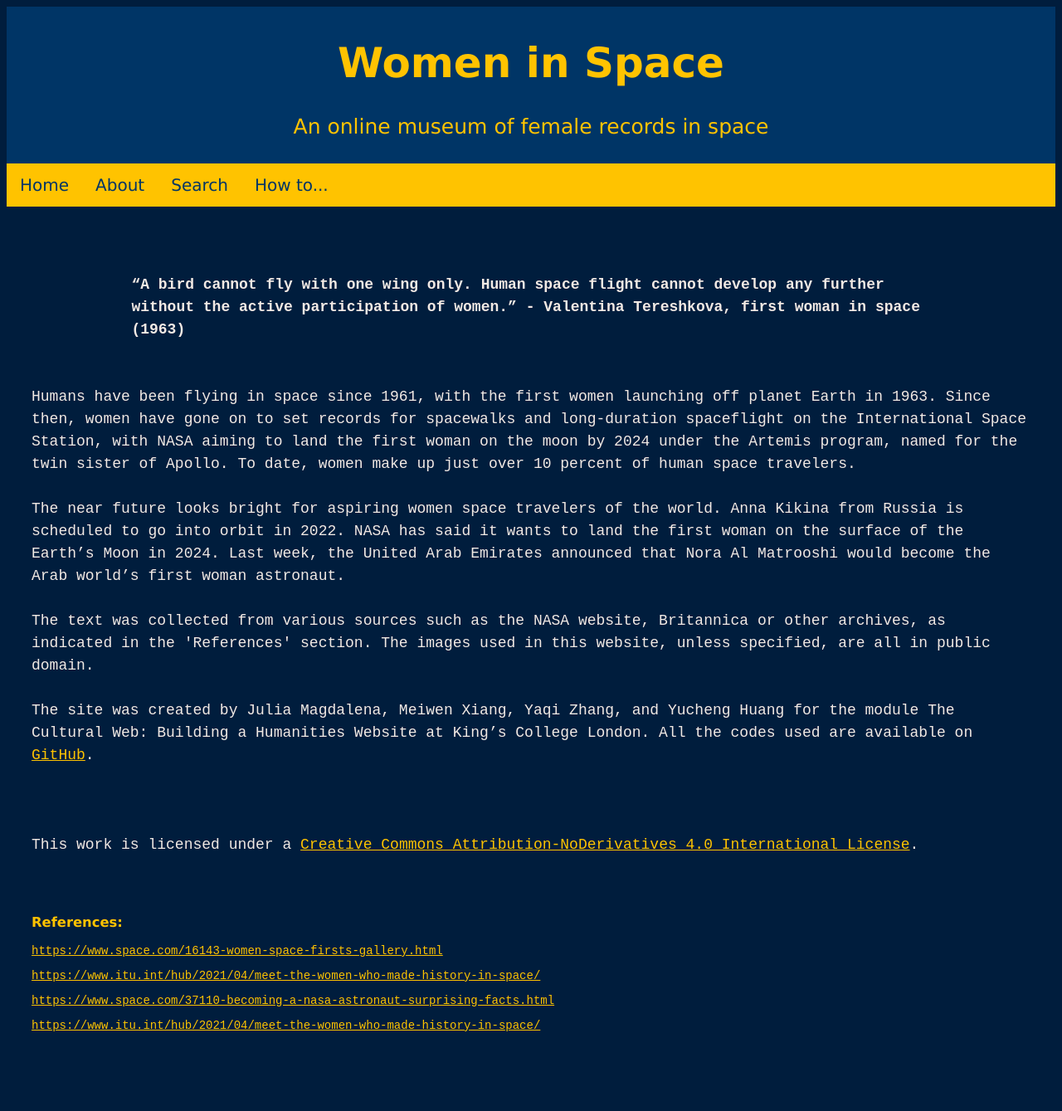
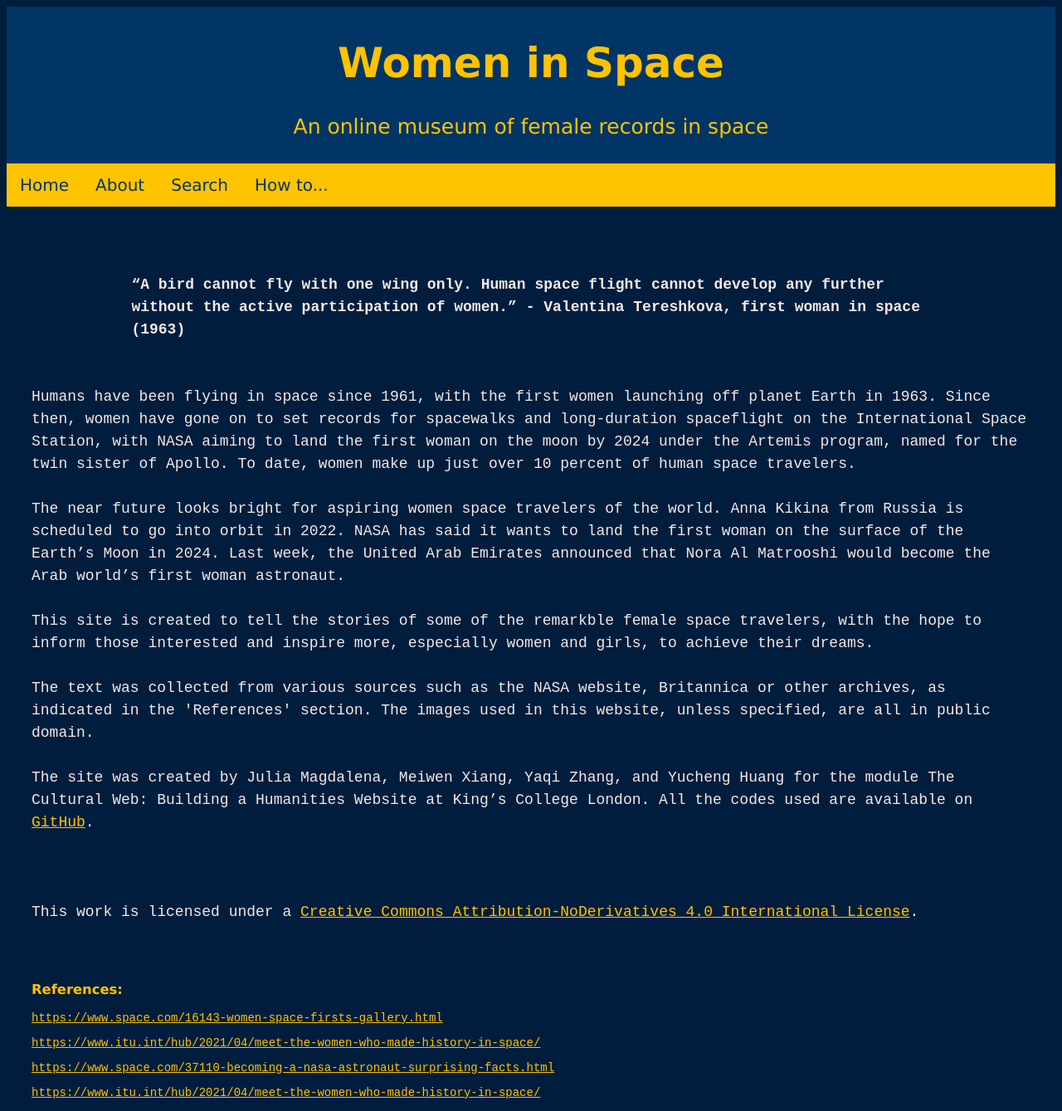
Before and after one commit to Matchachocolate/redo, a Jekyll site: the page built from about.markdown, in a window 1280 px wide. Shown: the whole page at 83% size. Built offline with Jekyll 4.4.1, drawn with Linux system fonts in a browser that asks for light colours; before the commit the page ends 1258 px from its top, so only the background shows below that.

Commit message:
fixing minor errors

```diff
--- a/about.markdown
+++ b/about.markdown
@@ -17,6 +17,9 @@ permalink: /about/
     <br>
     <br>
     The near future looks bright for aspiring women space travelers of the world. Anna Kikina from Russia is scheduled to go into orbit in 2022. NASA has said it wants to land the first woman on the surface of the Earth’s Moon in 2024. Last week, the United Arab Emirates announced that Nora Al Matrooshi would become the Arab world’s first woman astronaut.
+    <br>
+    <br>
+    This site is created to tell the stories of some of the remarkble female space travelers, with the hope to inform those interested and inspire more, especially women and girls, to achieve their dreams.
     <br>
     <br>
     The text was collected from various sources such as the NASA website, Britannica or other archives, as indicated in the 'References' section. The images used in this website, unless specified, are all in public domain.
--- a/index.markdown
+++ b/index.markdown
@@ -1,5 +1,5 @@
 ---
-title: Female in Space
+title: Women in Space
 layout: index_layout
 ---
 
```
Also changed, not shown: _astronauts/chiaki-mukai.md (+1 -1 lines), _data/info.csv (+6 -6 lines), how-to.md (+12 -6 lines).
